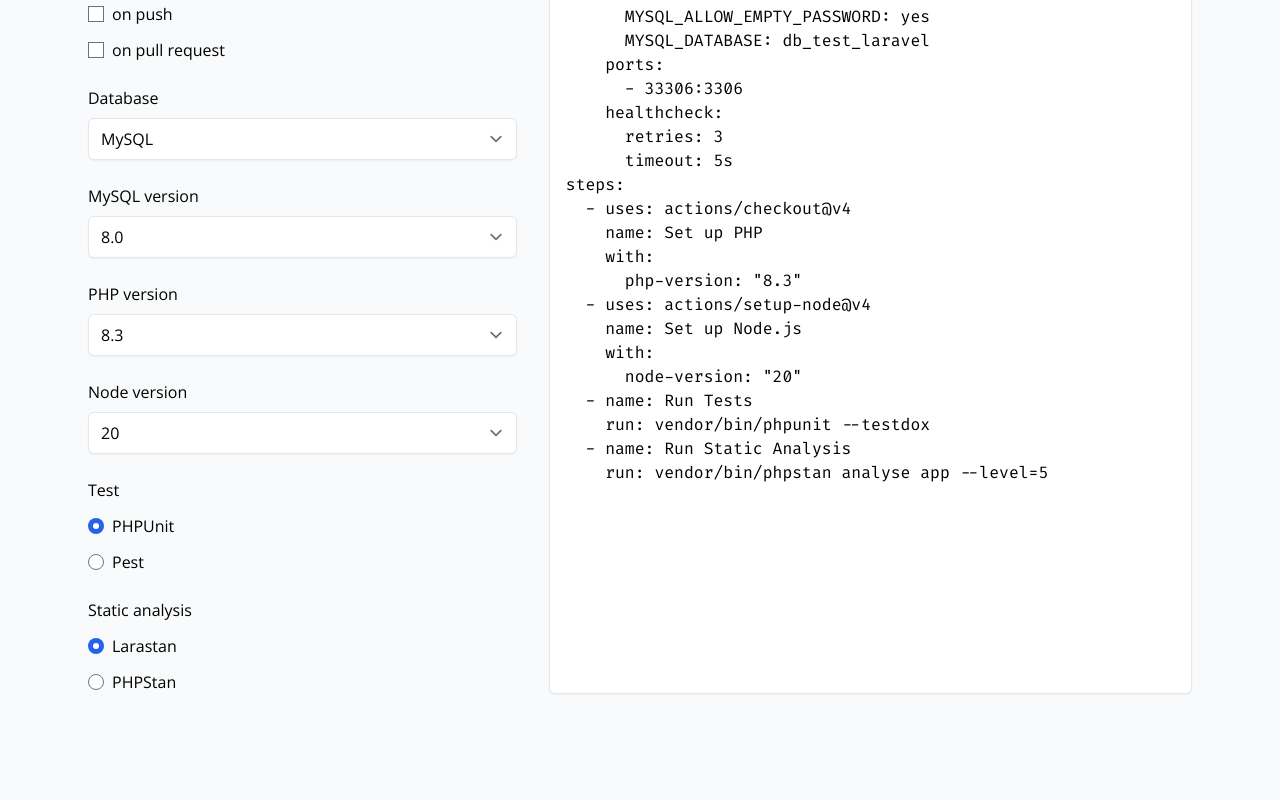
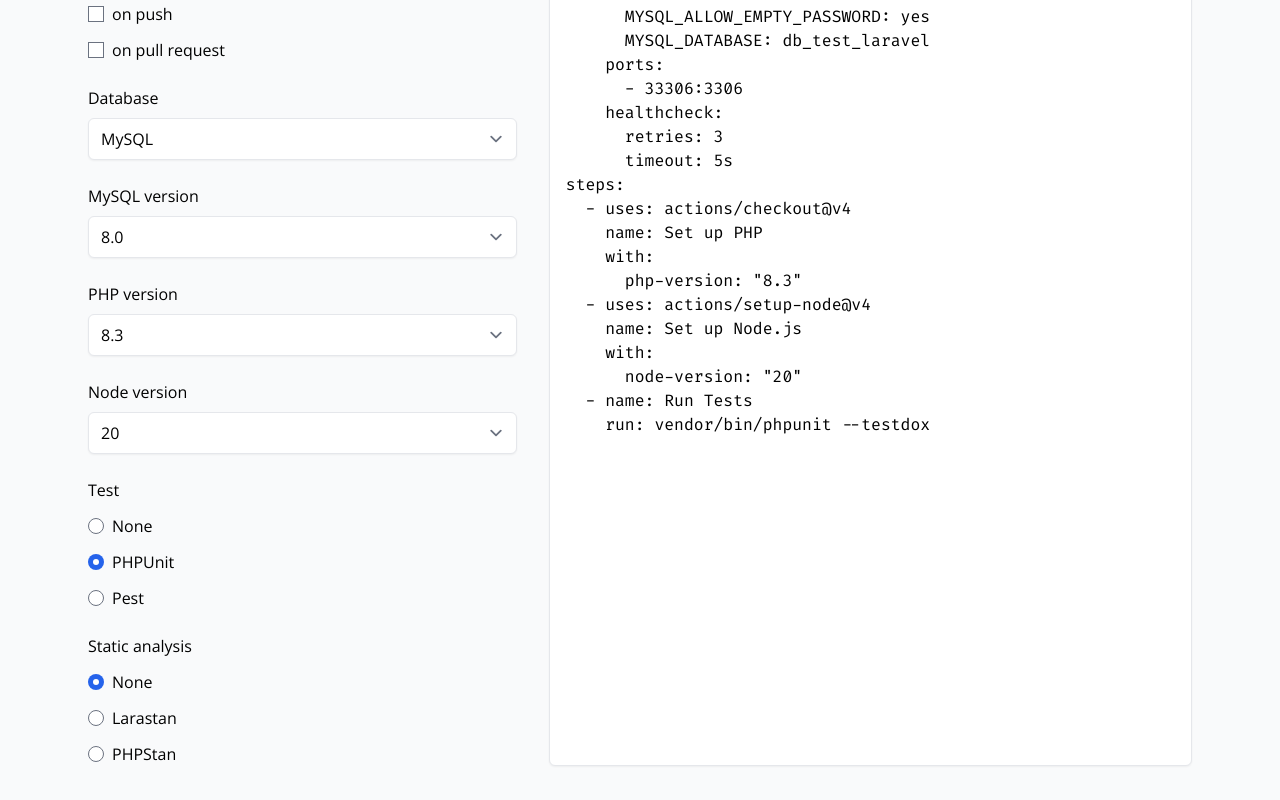
Before and after one commit to LeeConnelly12/laravel-github-action-generator, a Vue app: page / in a window 1280 px wide. Shown: the part 264-1064 px from the top of the page. Before the commit the page ends 1022 px from the top, so only its background shows below. Built offline with nearby package versions, Linux system fonts and the light colour scheme.

Commit message:
Add "None" options

```diff
--- a/src/App.vue
+++ b/src/App.vue
@@ -84,6 +84,10 @@ const { form, yaml } = useYamlOutput()
           <p>Test</p>
           <div class="mt-3 grid gap-3">
             <label class="flex items-center gap-2">
+              <input v-model="form.test" type="radio" :value="null" />
+              <span>None</span>
+            </label>
+            <label class="flex items-center gap-2">
               <input v-model="form.test" type="radio" value="phpunit" />
               <span>PHPUnit</span>
             </label>
@@ -96,6 +100,14 @@ const { form, yaml } = useYamlOutput()
         <div class="mt-6">
           <p>Static analysis</p>
           <div class="mt-3 grid gap-3">
+            <label class="flex items-center gap-2">
+              <input
+                v-model="form.static_analysis"
+                type="radio"
+                :value="null"
+              />
+              <span>None</span>
+            </label>
             <label class="flex items-center gap-2">
               <input
                 v-model="form.static_analysis"
--- a/src/composable/useYamlOutput.ts
+++ b/src/composable/useYamlOutput.ts
@@ -21,7 +21,7 @@ export function useYamlOutput() {
     php_version: '8.3',
     node_version: 20,
     test: 'phpunit',
-    static_analysis: 'larastan',
+    static_analysis: null,
   })
 
   const getTriggers = (triggers: Form['triggers']) => {
@@ -86,6 +86,10 @@ export function useYamlOutput() {
   }
 
   const getTest = (test: Form['test']) => {
+    if (!test) {
+      return []
+    }
+
     return [
       {
         name: 'Run Tests',
@@ -97,7 +101,11 @@ export function useYamlOutput() {
     ]
   }
 
-  const getStaticAnalysis = () => {
+  const getStaticAnalysis = (staticAnalysis: Form['static_analysis']) => {
+    if (!staticAnalysis) {
+      return []
+    }
+
     return [
       {
         name: 'Run Static Analysis',
@@ -115,7 +123,7 @@ export function useYamlOutput() {
         ...getPhpVersion(form.value.php_version),
         ...getNodeVersion(form.value.node_version),
         ...getTest(form.value.test),
-        ...getStaticAnalysis(),
+        ...getStaticAnalysis(form.value.static_analysis),
       ],
     })
   })
--- a/src/types/Form.ts
+++ b/src/types/Form.ts
@@ -10,8 +10,8 @@ interface Form {
   database_version: '8.0'
   php_version: '8.3' | '8.2' | '8.1' | '8.0'
   node_version: 20
-  test: 'phpunit' | 'pest'
-  static_analysis: 'larastan' | 'phpstan'
+  test: null | 'phpunit' | 'pest'
+  static_analysis: null | 'larastan' | 'phpstan'
 }
 
 export type { Form, Trigger }
```
